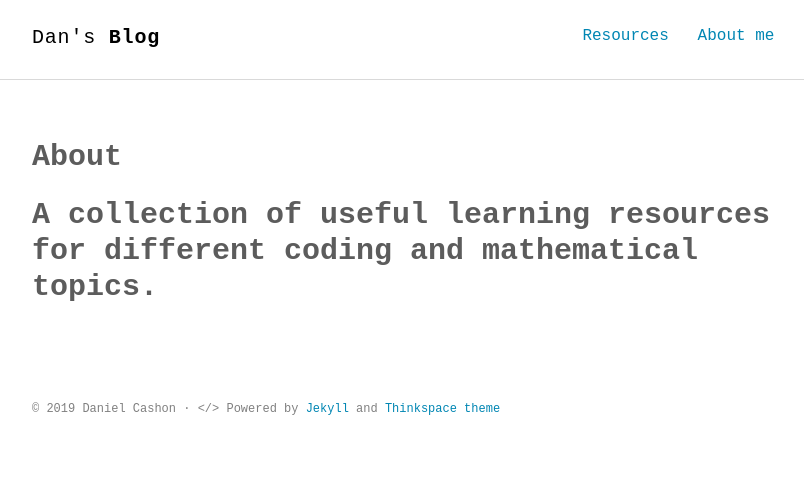
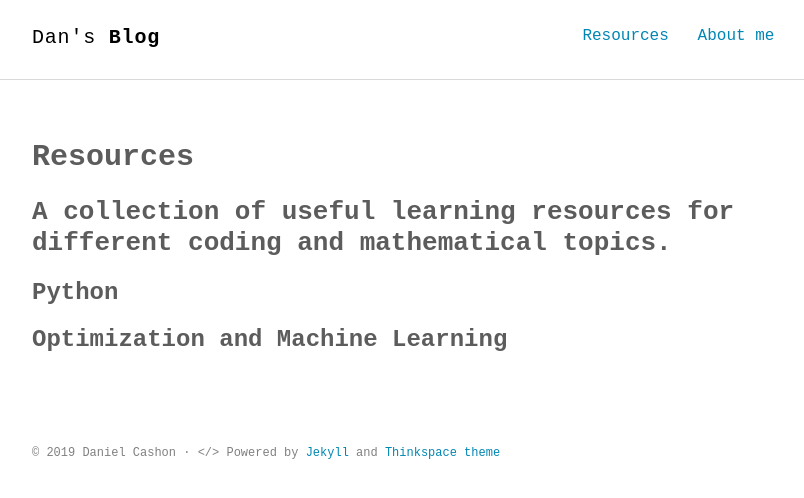
Before and after one commit to dcashon/dcashon.github.io, a Jekyll site: the page built from useful.md, in a window 1280 px wide. Shown: the top 498 px of the page, without its empty margins (232-1036 px from the left). Built offline with Jekyll 4.4.1, drawn with Linux system fonts in a browser that asks for light colours; some web fonts are replaced.

Commit message:
Update useful.md

```diff
--- a/useful.md
+++ b/useful.md
@@ -1,7 +1,13 @@
 ---
 layout: page
-title: About
+title: Resources
 permalink: /useful/
 ---
 
-# A collection of useful learning resources for different coding and mathematical topics.
+## A collection of useful learning resources for different coding and mathematical topics.
+
+### Python
+
+
+
+### Optimization and Machine Learning
```
